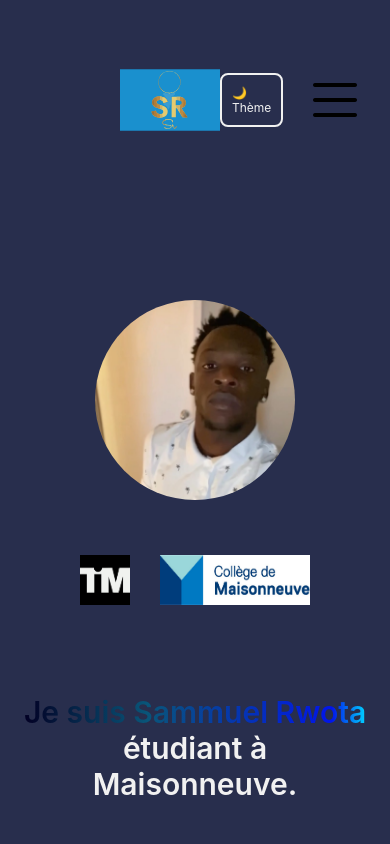
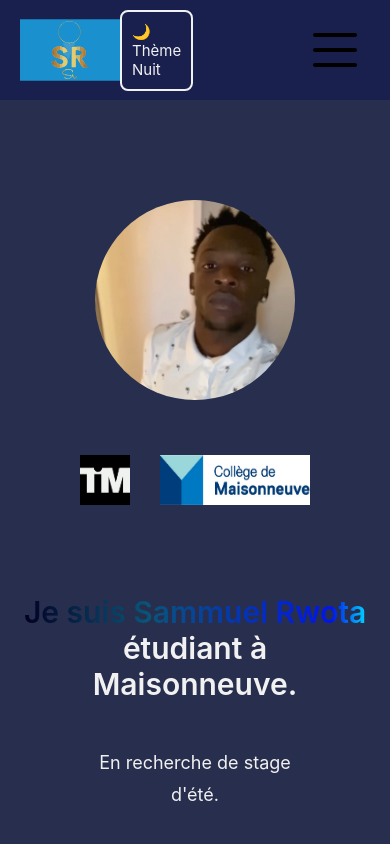
Before and after one commit to sammuelrwota/projet-react, a React (Vite) app: page / in a window 390 px wide. Shown: the top 844 px of the page. Built offline with nearby package versions, Linux system fonts and the light colour scheme.

Commit message:
Entete sticky

```diff
--- a/src/Composants/BarreDeNavigation/BarreNav.jsx
+++ b/src/Composants/BarreDeNavigation/BarreNav.jsx
@@ -66,7 +66,7 @@ function BarreNav({ setActivePage }) {
             </div>
 
             <div className="theme-toggle" onClick={toggleTheme}>
-                {theme === 'light' ? '🌙 Thème ' : '☀️ Thème '}
+                {theme === 'light' ? '🌙 Thème Nuit' : '☀️ Thème Jour'}
             </div>
 
             <div className="connect" onClick={() => setActivePage('connecte')}>
--- a/src/Composants/BarreDeNavigation/BarreNav.scss
+++ b/src/Composants/BarreDeNavigation/BarreNav.scss
@@ -2,7 +2,12 @@
   display: flex;
   align-items: center;
   justify-content: space-between;
-  margin: 50px 120px;
+  margin: 0;
+  padding: 0 20px;
+  position: sticky;
+  top: 0;
+  z-index: 100;
+  background-color: #1a204e;
 
   & .divtest {
     width: 75px;
@@ -155,7 +160,7 @@
   .nav-close {
     display: block;
     position: relative;
-      top: 80px;
+    top: 30px;
     left: 270px;
     width: 30px;
   }
@@ -165,15 +170,15 @@
   }
 
   .theme-toggle {
-
     cursor: pointer;
-      font-size: 12px;
+    font-size: 15px;
     color: var(--text-color);
     padding: 10px;
     border: 2px solid var(--text-color);
     border-radius: 8px;
     background: none;
     transition: color 0.3s ease, border-color 0.3s ease;
+    margin-right: 200px ;
   }
 
   .theme-toggle:hover {
@@ -213,4 +218,5 @@
     }
   }
 }
+
 }
--- a/src/Composants/Notions/Javascipt.jsx
+++ b/src/Composants/Notions/Javascipt.jsx
@@ -8,7 +8,7 @@ function Javascript() {
             <h1>Javascript</h1>
             <div className='paragrapheJavascript'>
                 <p className='pJavascript'>
-                Au début de mon parcours, j'ai appris les bases de JavaScript avec mon enseignante Johanne Massé. J'y ai découvert les principes de conception, développement et vérification de programmes, ainsi que l'importation et l'intégration de médias dans un environnement de création de jeux. J'ai aussi exploré la **création d’animations** avec des images simples et des feuilles de **sprites**, ainsi que la gestion des **interactions**, incluant l’interactivité et la vérification des algorithmes. Aujourd’hui, j’utilise toujours **JavaScript** en cours de web et continue d’enrichir mes connaissances.
+                Au début de mon parcours, j'ai appris les bases de JavaScript avec mon enseignante Johanne Massé. J'y ai découvert les principes de conception, développement et vérification de programmes, ainsi que l'importation et l'intégration de médias dans un environnement de création de jeux. J'ai aussi exploré la création d’animations avec des images simples et des feuilles de sprites, ainsi que la gestion des interactions, incluant l’interactivité et la vérification des algorithmes. Aujourd’hui, j’utilise toujours JavaScript en cours de web et continue d’enrichir mes connaissances.
                 </p>
             </div>
         </div>
```
Lines whose indentation alone changed are shown as unchanged.
